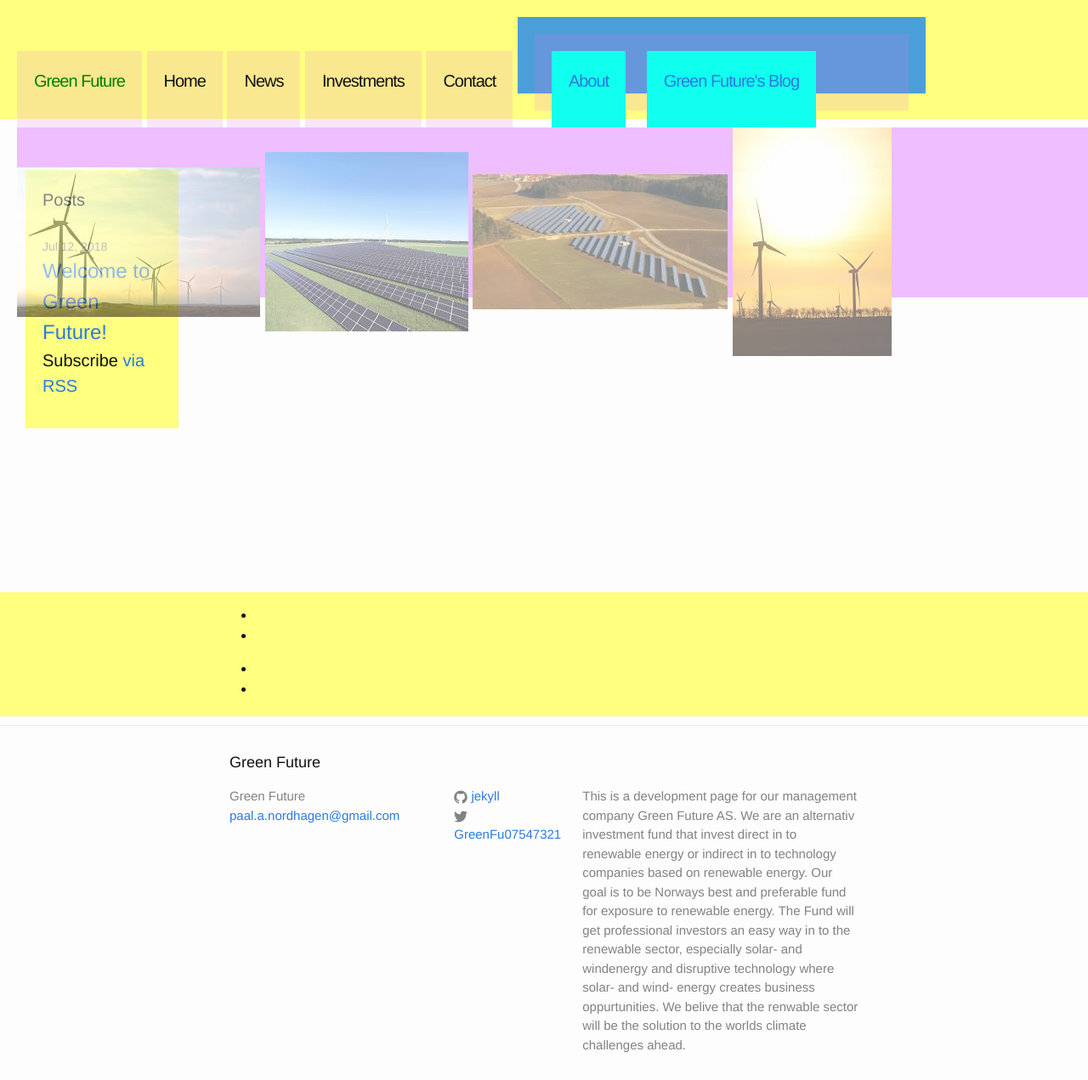
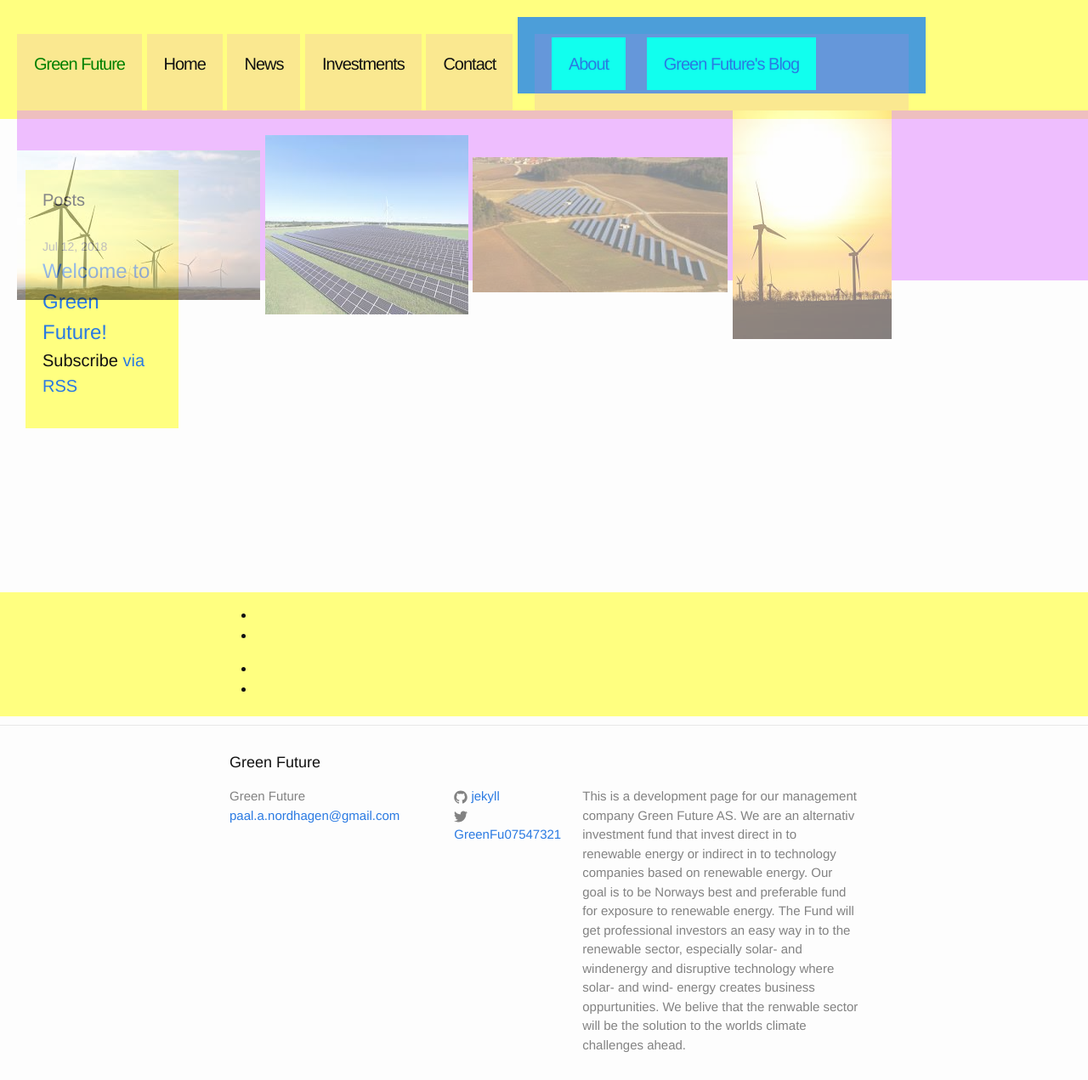
Before and after one commit to Paal-August/Paal-August.github.io, a Jekyll site: the page built from index.html, in a window 1280 px wide and 1271 px high. Shown: the whole window at 85% size. Built offline with Jekyll 4.4.1, drawn with Linux system fonts in a browser that asks for light colours.

Commit message:
Update _layout.scss

```diff
--- a/_sass/_layout.scss
+++ b/_sass/_layout.scss
@@ -21,7 +21,7 @@
   background-position: left;
   opacity:50%;
   background-color:#df80ff;
-  /*display:inline-block;*/
+  display:inline-block;
   z-index:6;
 }
 .caption{
@@ -138,7 +138,7 @@
         letter-spacing: -1px;
         padding:20px;
         background-color:#11ffeeff;
-        display:inline-block;
+       /* display:inline-block;*/
         line-height: $base-line-height;
         // Gaps between nav items, but not on the last one
         &:not(:last-child) {
```
